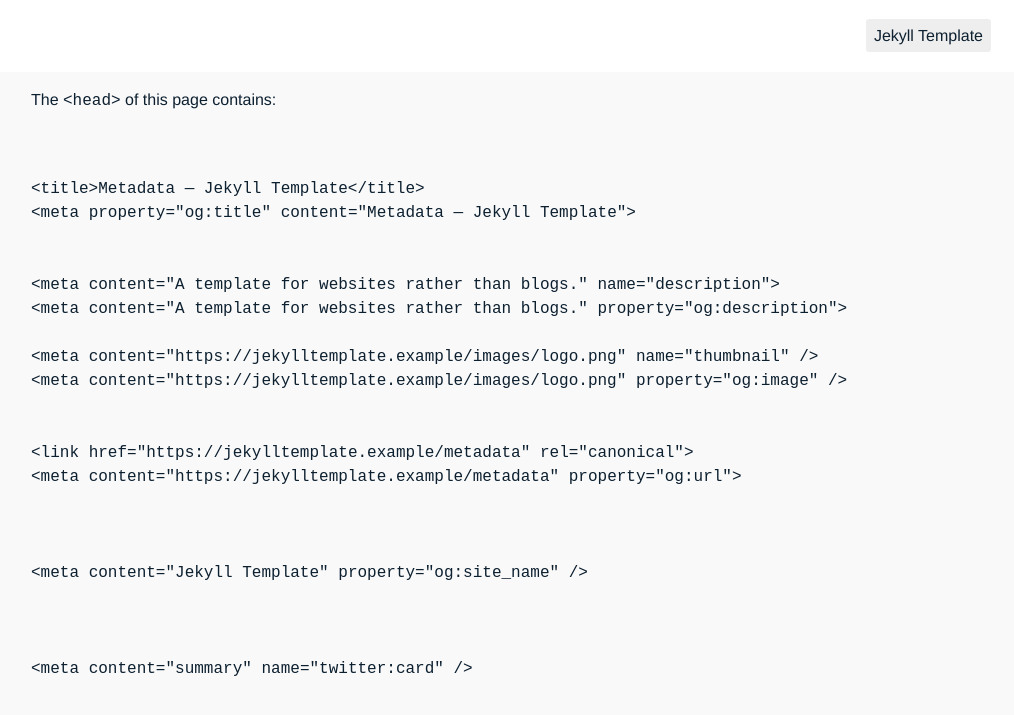
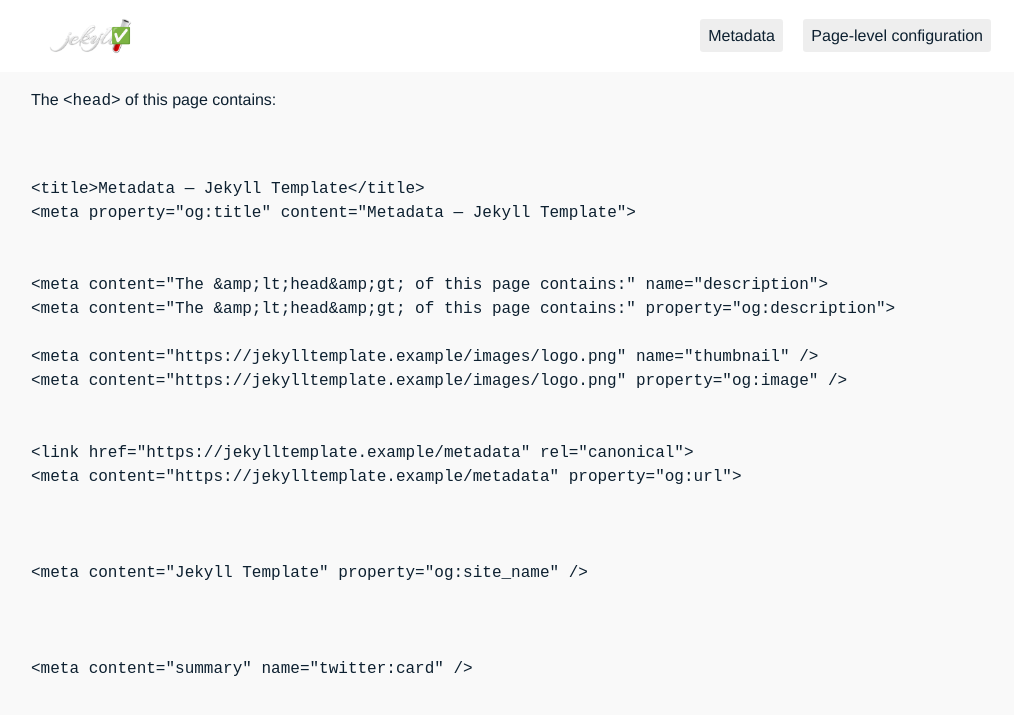
Before and after one commit to MattiSG/jekyll-template, a Jekyll site: the page built from _toplevel/1-metadata.md, in a window 1280 px wide. Shown: the top 715 px of the page, without its empty margins (129-1143 px from the left). Built offline with Jekyll 4.4.1, drawn with Linux system fonts in a browser that asks for light colours.

Commit message:
Auto-generate menu
Change `pages` collection to `toplevel` because a weird `style.css` is always added by Jekyll.

```diff
--- a/_config.yml
+++ b/_config.yml
@@ -9,14 +9,20 @@ description: A template for websites rather than blogs.
 lang: en  # set the language of your website with its ISO code in order to improve indexation and automated translation
 # twitter: MattiSG  # associate a Twitter username with this website
 
+collections:
+  toplevel:
+    output: true
 defaults:  # rather than repeating config in all YAML front matters, use defaults for each type of content you have in your website
   -
     scope:
       path: "" # means "all files"
     values:
       layout: default
-
-include: ['_pages']  # avoid mixing content files with config & dev files: all files under `_pages` get their URL set with `permalink`
+  -
+    scope:
+      path: toplevel # targets a collection
+    values:
+      layout: default
 
 exclude:
   - .circleci
--- a/_layouts/default.html
+++ b/_layouts/default.html
@@ -13,7 +13,9 @@
     <header>
       <nav>
         <ul>
-          <li><a href="index">{{ site.title }}</a></li>
+          {% for page in site.toplevel %}
+          <li><a href="{{ page.url }}">{{ page.title }}</a></li>
+          {% endfor %}
         </ul>
       </nav>
     </header>
--- a/css/main.css
+++ b/css/main.css
@@ -30,12 +30,12 @@ nav, main {
 }
 
 header {
-  text-align: right;
   background-color: white;
   padding: .5em;
 }
 
 header nav ul {
+  text-align: right;
   list-style: none;
 }
 
@@ -43,7 +43,7 @@ header nav li {
   display: inline;
 }
 
-nav a {
+nav ul a, nav ul a:visited {
   text-decoration: none;
   color: inherit;
   background-color: #EEE;
@@ -52,7 +52,18 @@ nav a {
   margin-left: 1em;
 }
 
-nav a:hover, nav a:focus {
+header ul li:first-child a  {
+  float: left;
+  background-color: transparent;
+  background-image: url(../images/logo.png);
+  background-repeat: no-repeat;
+  background-position: left center;
+  background-size: contain;
+  padding-left: 4em;
+  margin-top: -.5em;
+}
+
+nav a:hover, nav a:focus, header ul li:first-child a:hover, header ul li:first-child a:focus {
   background-color: #DDD;
 }
 
```
Also changed, not shown: README.md (+7 -0 lines), _toplevel/0-index.md (renamed from _pages/index.md, +1 -0 lines), _toplevel/1-metadata.md (renamed from _pages/metadata.md), _toplevel/2-page-config.md (renamed from _pages/page-config.md), images/logo.png (added).
